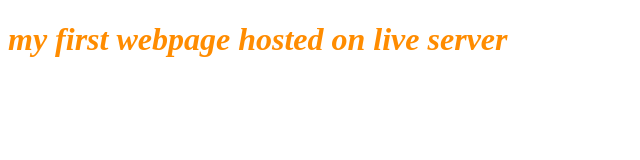
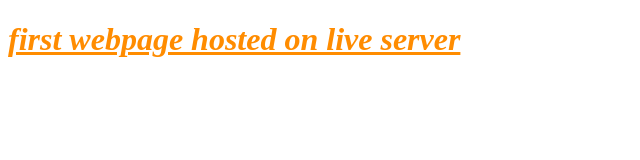
Before and after one commit to Chanchal0109/Webtech_A4, a plain HTML site: page index.html in a window 1280 px wide. Shown: the whole page, without its empty margins (0-640 px from the left). Drawn offline with Linux system fonts and the light colour scheme.

Commit message:
Update index.html

```diff
--- a/index.html
+++ b/index.html
@@ -6,6 +6,6 @@
     <title>My first webpage hosted on live server</title>
 </head>
 <body>
-    <h1 style="color: darkorange; font-style: italic;">my first webpage hosted on live server</h1>
+    <h1 style="color: darkorange; font-style: italic;"><u>first webpage hosted on live server</u></h1>
 </body>
 </html>
```
